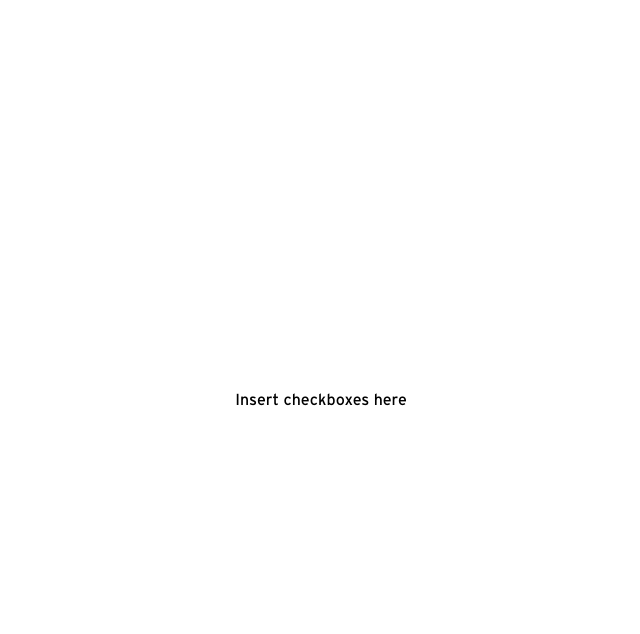
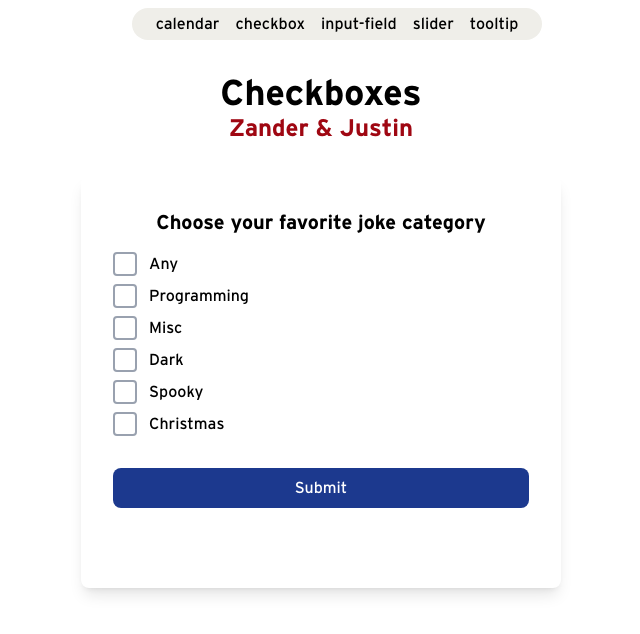
Before and after one commit to JumboCode/mhd, a Next.js app: page /checkbox in a window 1280 px wide. Shown: the top 634 px of the page, without its empty margins (319-959 px from the left). Built offline with nearby package versions, Linux system fonts and the light colour scheme.

Commit message:
Add Checkbox options

```diff
--- a/src/app/checkbox/page.tsx
+++ b/src/app/checkbox/page.tsx
@@ -1,7 +1,94 @@
+"use client";
+
+import NavBar from "@/components/NavBar";
+import Checkbox from "@/components/Checkboxes";
+
+import React, { useState } from "react";
+
 export default function CheckboxPage() {
+    const [checkedItems, setCheckedItems] = useState<string[]>([]);
+
+    const [jokeText, setJokeText] = useState<string>();
+
+    function addCheckedItem(item: string) {
+        setCheckedItems((prev) => [...prev, item]);
+    }
+
+    function removeCheckedItem(item: string) {
+        setCheckedItems((prev) => prev.filter((i) => i !== item));
+    }
+
+    function checkboxToggled(label: string, checked: boolean) {
+        console.log(label);
+
+        if (checked) {
+            addCheckedItem(label);
+        } else {
+            removeCheckedItem(label);
+        }
+    }
+
+    async function fetchJoke() {
+        var selectedCategoriesString = "any";
+        if (checkedItems.length != 0) {
+            selectedCategoriesString = checkedItems.join(",");
+        }
+
+        try {
+            const response = await fetch(
+                `/api/checkbox?categories=${encodeURIComponent(selectedCategoriesString)}`,
+            );
+            if (!response.ok) throw new Error("Network response was not ok");
+
+            const data = await response.json();
+            const joke = `${data.setup} ${data.delivery}`;
+            setJokeText(joke);
+        } catch (error) {
+            console.error("Error fetching joke:", error);
+            setJokeText("Failed to fetch joke");
+        }
+    }
+
     return (
-        <div className="min-h-screen flex justify-center items-center">
-            Insert checkboxes here
+        <div className="flex flex-col items-center">
+            <NavBar />
+
+            {/* Page Title */}
+            <div className="flex flex-col items-center justify-center">
+                <h1 className="text-4xl font-bold mt-8">Checkboxes</h1>
+                <h2 className="text-2xl text-red-800 font-bold">
+                    Zander & Justin
+                </h2>
+            </div>
+
+            {/* Panel */}
+            <div className="bg-white px-8 py-8 rounded-lg shadow-lg w-120 flex flex-col items-center space-y-4 m-8">
+                <h2 className="text-xl font-bold mb-4">
+                    Choose your favorite joke category
+                </h2>
+
+                {/* Vertical stack of checkboxes */}
+                <div className="flex flex-col items-start space-y-2 w-full">
+                    <Checkbox label="Any" onToggle={checkboxToggled} />
+                    <Checkbox label="Programming" onToggle={checkboxToggled} />
+                    <Checkbox label="Misc" onToggle={checkboxToggled} />
+                    <Checkbox label="Dark" onToggle={checkboxToggled} />
+                    <Checkbox label="Spooky" onToggle={checkboxToggled} />
+                    <Checkbox label="Christmas" onToggle={checkboxToggled} />
+                </div>
+
+                {/* Submit button */}
+                <button
+                    type="submit"
+                    onClick={fetchJoke}
+                    className="mt-4 w-full bg-blue-900 text-white py-2 rounded-lg hover:bg-blue-950 transition-colors"
+                >
+                    Submit
+                </button>
+
+                {/* Joke Text */}
+                <h2 className="text-xl m-4">{jokeText}</h2>
+            </div>
         </div>
     );
 }
--- a/src/components/Checkboxes.tsx
+++ b/src/components/Checkboxes.tsx
@@ -1,7 +1,39 @@
 "use client";
 
-import React from "react";
+import React, { useState } from "react";
 
-export default function Checkbox() {
-    return <>Make checkbox here</>;
+interface CheckboxProps {
+    label: string;
+    onToggle?: (label: string, checked: boolean) => void;
 }
+
+export default function Checkbox({ label, onToggle }: CheckboxProps) {
+    const [checked, setChecked] = useState(false);
+
+    const handleChange = (e: React.ChangeEvent<HTMLInputElement>) => {
+        const isChecked = e.target.checked;
+        setChecked(isChecked);
+
+        if (onToggle) onToggle(label, isChecked);
+    };
+
+    return (
+        <label className="flex items-center space-x-3 relative cursor-pointer">
+            {/* Checkbox box */}
+            <input
+                type="checkbox"
+                checked={checked}
+                onChange={handleChange}
+                className="peer appearance-none w-6 h-6 border-2 border-gray-400 rounded transition-colors"
+            />
+
+            {/* X overlay */}
+            <span className="absolute left-0 top-0 w-6 h-6 flex items-center justify-center text-sm text-blue-900 font-extrabold text-lg pointer-events-none peer-checked:flex hidden">
+                ✕
+            </span>
+
+            {/* Label text */}
+            <span>{label}</span>
+        </label>
+    );
+}
```
